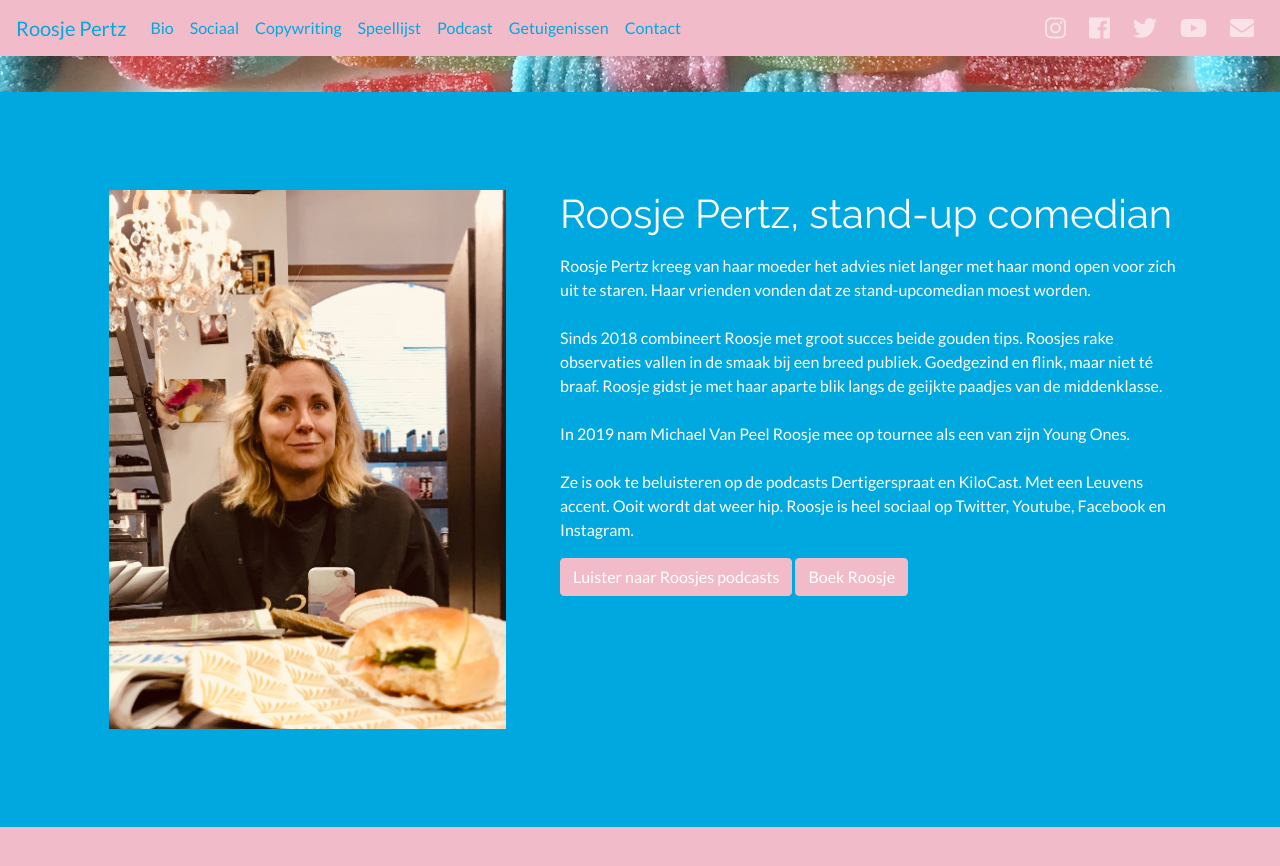
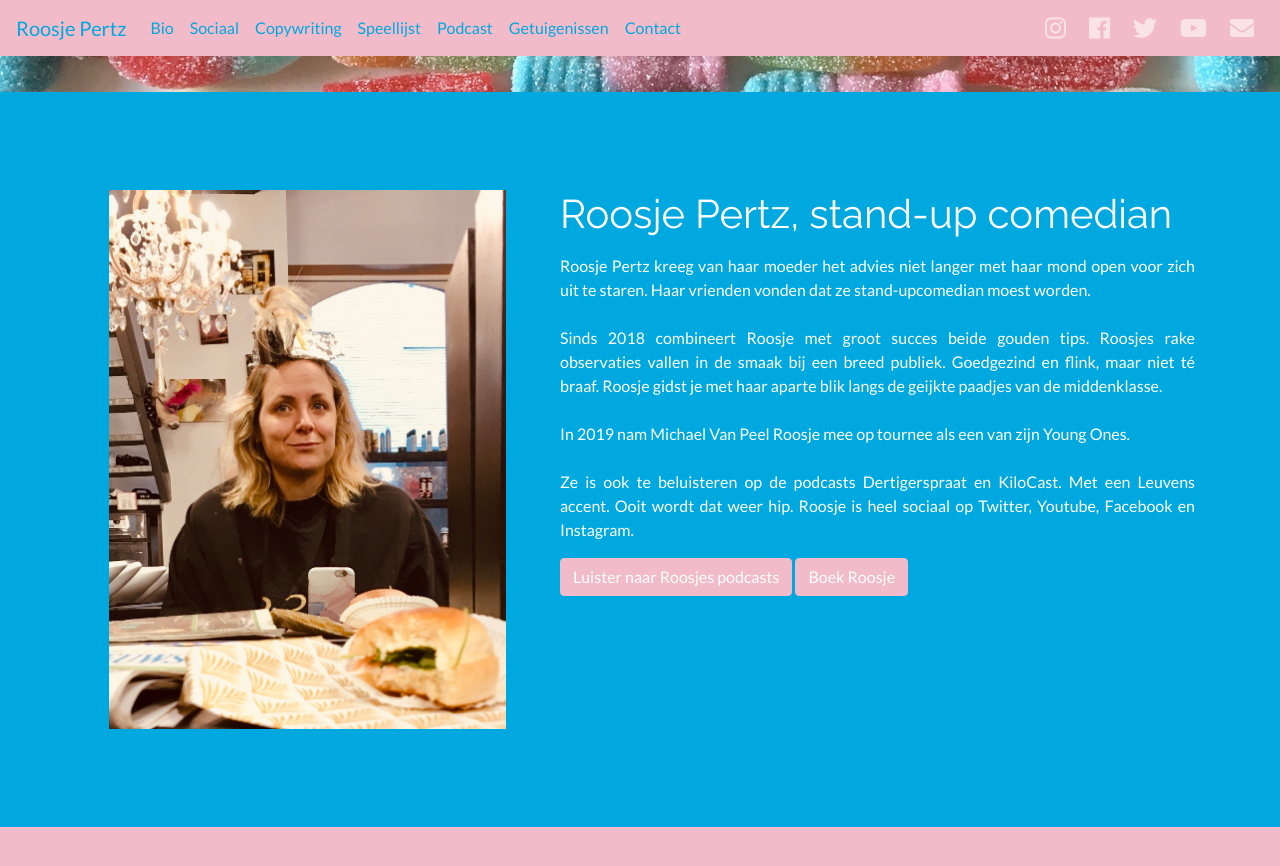
Before and after one commit to deprezedouard/roosjepertzbe, a Jekyll site: the page built from index.markdown, in a window 1280 px wide and 900 px high, scrolled down 364 px. Shown: the top 866 px of the window. Built offline with Jekyll 4.4.1, drawn with Linux system fonts in a browser that asks for light colours; nearby versions of some CDN libraries; comment, search, counter and statistics services are not loaded.

Commit message:
text-align justify

```diff
--- a/assets/css/main.scss
+++ b/assets/css/main.scss
@@ -5,8 +5,6 @@
 @import 'lewagonui/banner';
 @import 'lewagonui/footer';
 
-
-
 .padding-section {
     padding: 50px 0;
 }
--- a/index.markdown
+++ b/index.markdown
@@ -55,7 +55,7 @@ layout: default
             </div>
             <div class="col-12 col-md-7 mb-5 text-left text-white">
                 <h1 class="section-heading mb-3">{{ page.bio_title_h1 }}</h1>
-                <p class="text">
+                <p class="text" style="text-align: justify;">
                    {{ page.bio_description }}
                 </p>
                 <a class="btn btn-light btn-xl text-white page-scroll" href="#podcast">{{ page.bio_button }}</a>
@@ -155,7 +155,7 @@ layout: default
         <div class="row">
             <div class="col-12 col-md-7 text-left mt-5 mb-5">
                 <h2 class="section-heading mb-3">{{ page.copywriting_title }}</h2>
-                <p class="text"> {{ page.copywriting_text }} </p>
+                <p class="text" style="text-align: justify;"> {{ page.copywriting_text }} </p>
                 <br>
                 <a class="btn btn-primary btn-xl text-white page-scroll" href="mailt: info@roosjepertz.be">{{ page.copywriting_button }}</a>
             </div>
```
